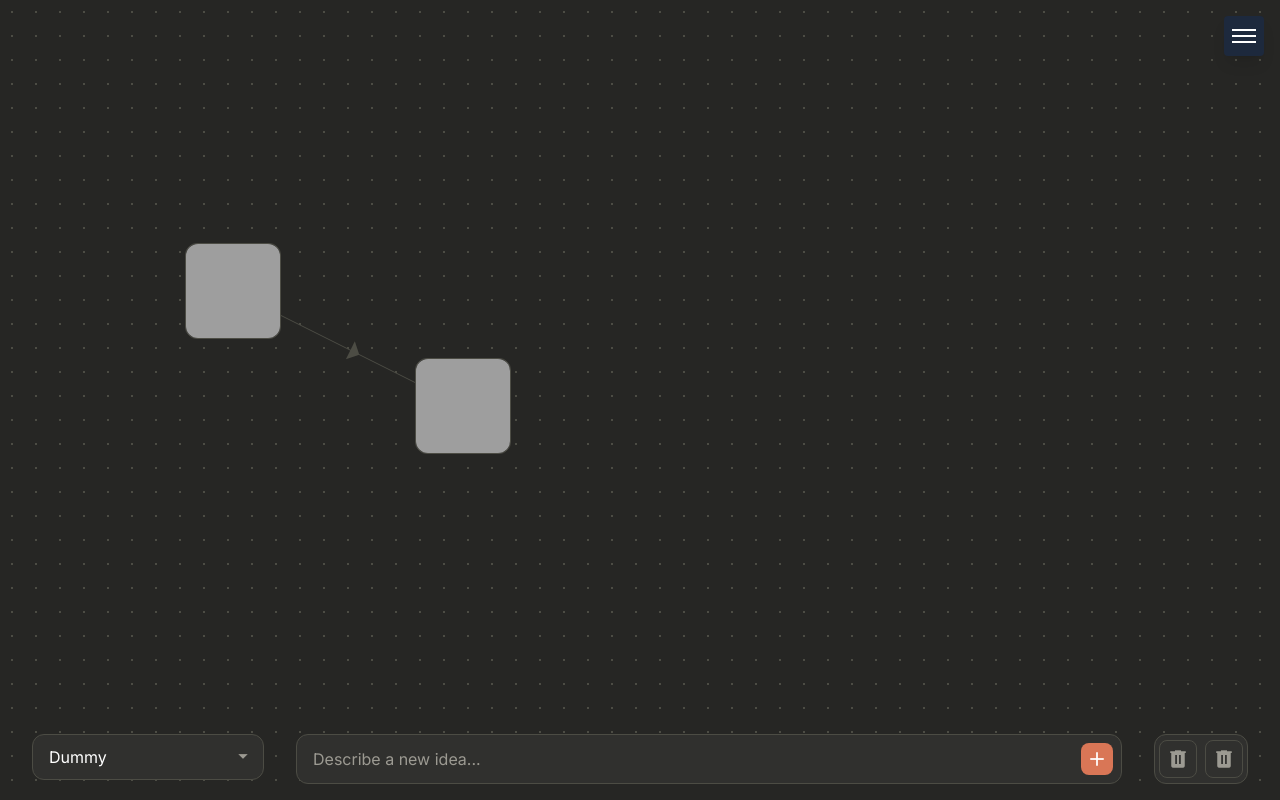
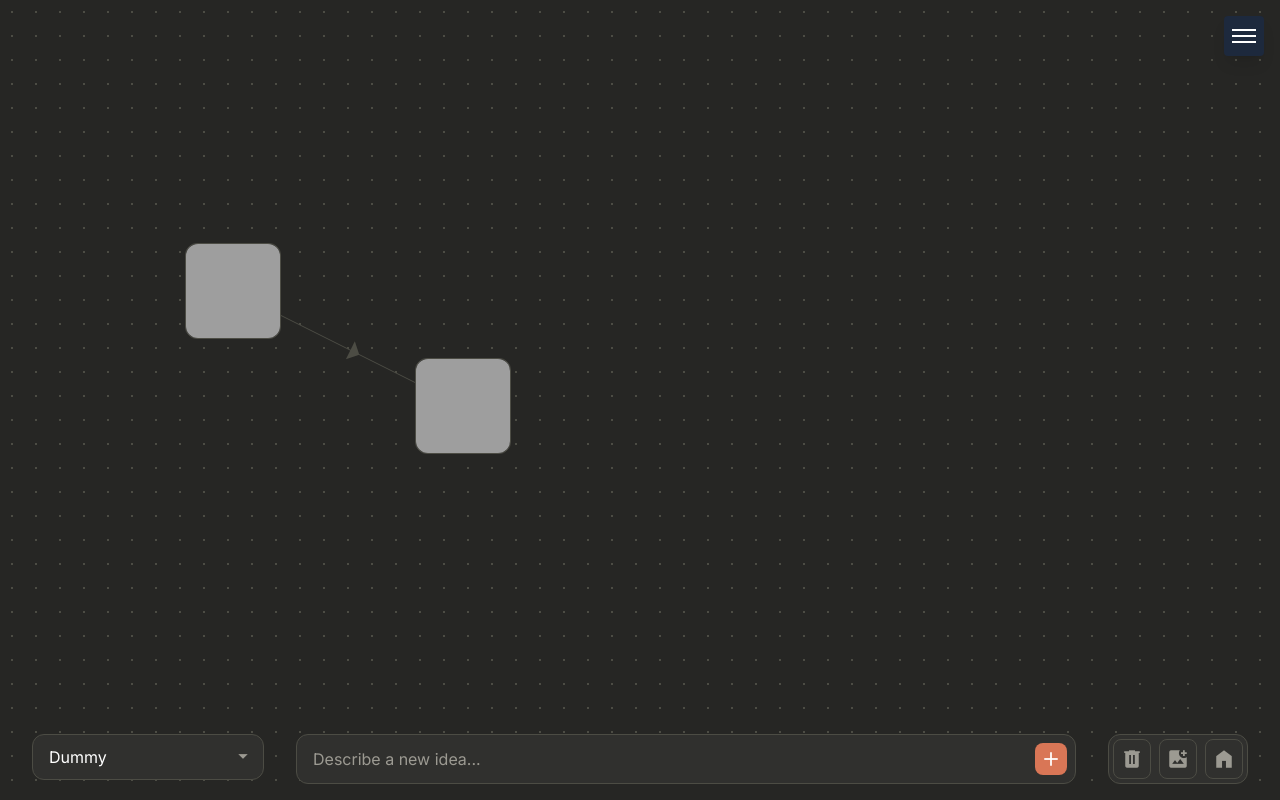
Before and after one commit to ColemanDuPlessie/HackMIT2025, a Vue app in the folder frontend/: page / in a window 1280 px wide. Built offline with nearby package versions, Linux system fonts and the light colour scheme; grey boxes are pictures that could not be loaded.

Commit message:
Add deleting nodes

```diff
--- a/frontend/src/App.vue
+++ b/frontend/src/App.vue
@@ -51,6 +51,8 @@ function prompt(prompt: string) {
             selectedNodes.value[0].y + Math.random() * 100
         )
     }
+
+    selectedNodes.value = []
 }
 </script>
 
--- a/frontend/src/components/Actions.vue
+++ b/frontend/src/components/Actions.vue
@@ -1,13 +1,26 @@
-<script lang="ts" setup></script>
+<script lang="ts" setup>
+import { deleteSelectedNodes } from '../lib/State'
+</script>
 
 <template>
     <div class="flex bg-[var(--color-element)] border border-[var(--color-border)] text-[var(--color-text)] rounded-xl cursor-pointer relative z-10">
-        <button class="p-1 grow select-none">
-            <span class="material-symbols-outlined text-[var(--color-text-alt)] block p-1.5 border border-[var(--color-border)] rounded-lg"> delete </span>
+        <button
+            class="flex cursor-pointer items-center px-1.5 m-1 grow select-none hover:bg-[var(--color-background)] border border-[var(--color-border)] rounded-lg transition-colors duration-100 ease-in-out hover:duration-0"
+            @click="deleteSelectedNodes"
+        >
+            <span class="material-symbols-outlined text-[var(--color-text-alt)] block"> delete </span>
         </button>
 
-        <button class="p-1 grow select-none">
-            <span class="material-symbols-outlined text-[var(--color-text-alt)] block p-1.5 border border-[var(--color-border)] rounded-lg"> delete </span>
+        <button
+            class="flex cursor-pointer items-center px-1.5 m-1 grow select-none hover:bg-[var(--color-background)] border border-[var(--color-border)] rounded-lg transition-colors duration-100 ease-in-out hover:duration-0"
+        >
+            <span class="material-symbols-outlined text-[var(--color-text-alt)] block"> add_photo_alternate </span>
+        </button>
+
+        <button
+            class="flex cursor-pointer items-center px-1.5 m-1 grow select-none hover:bg-[var(--color-background)] border border-[var(--color-border)] rounded-lg transition-colors duration-100 ease-in-out hover:duration-0"
+        >
+            <span class="material-symbols-outlined text-[var(--color-text-alt)] block"> home </span>
         </button>
     </div>
 </template>
--- a/frontend/src/components/Canvas.vue
+++ b/frontend/src/components/Canvas.vue
@@ -180,6 +180,7 @@ function closeExpanded() {
 
         <div
             v-for="node in nodes"
+            :key="node.id"
             class="absolute w-24 h-24 border bg-[var(--color-element)] rounded-xl transition-[border] duration-100 ease-in-out"
             :class="{
                 'border-[var(--color-border)]': !isNodeSelected(node),
--- a/frontend/src/lib/State.ts
+++ b/frontend/src/lib/State.ts
@@ -91,6 +91,27 @@ export async function addNewNode(prompt: string, backlinks: string[], locationX:
     }
 }
 
+export function deleteNode(node: Node) {
+    delete nodeLookup[node.id]
+
+    for(const otherNode of nodes.value) {
+        if(otherNode.backlinks.includes(otherNode.id)) otherNode.backlinks.splice(otherNode.backlinks.indexOf(otherNode.id, 1))
+        if(otherNode.pointsTo.includes(otherNode.id)) otherNode.pointsTo.splice(otherNode.pointsTo.indexOf(otherNode.id, 1))
+    }
+
+    nodes.value.splice(nodes.value.findIndex(otherNode => otherNode.id === node.id), 1)
+
+    if(isNodeSelected(node)) deselectNode(node)
+}
+
+export function deleteSelectedNodes() {
+    const nodesToDelete = [...selectedNodes.value]
+
+    for(const node of nodesToDelete) {
+        deleteNode(node)
+    }
+}
+
 export const viewOffsetX = ref(0)
 export const viewOffsetY = ref(0)
 
```
